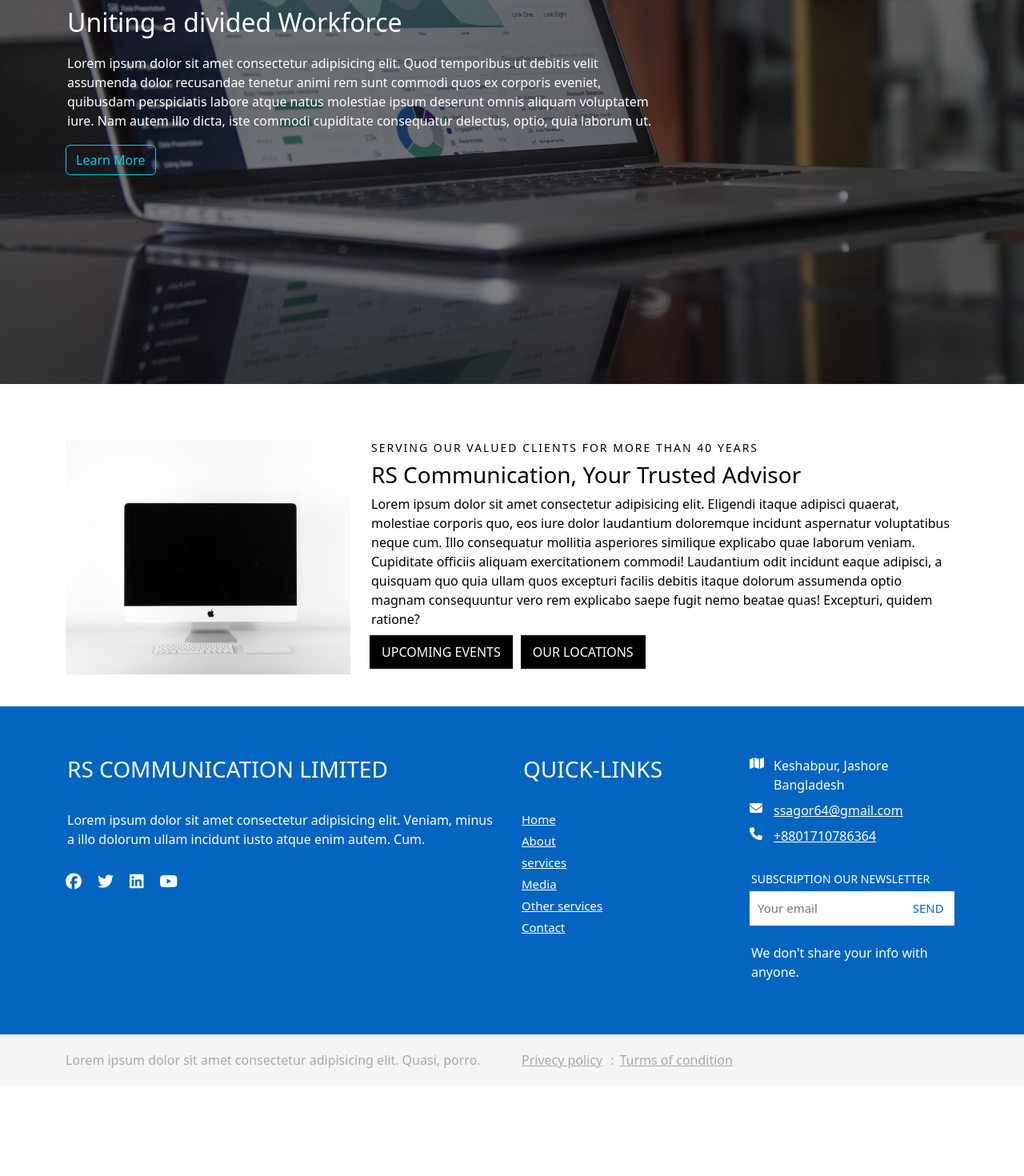
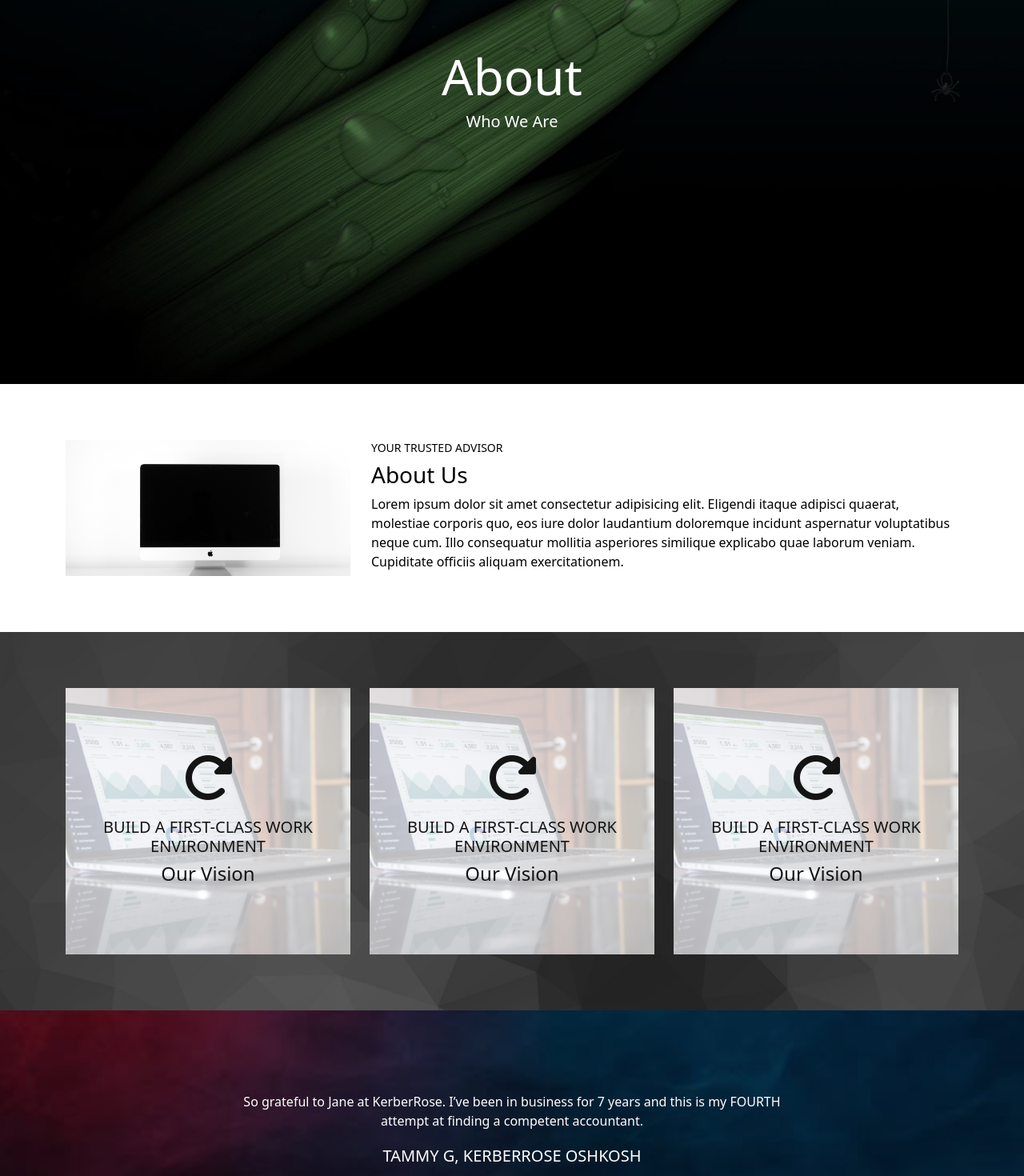
Before and after one commit to sagordevnath/rs-combd, a React (Vite) app: page /aboutUs in a window 1280 px wide. Shown: the part 320-1790 px from the top of the page at 80% size. Before the commit the page ends 1677 px from the top, so only its background shows below. Built offline with nearby package versions, Linux system fonts and the light colour scheme.

Commit message:
About Page Running

```diff
--- a/src/Pages/About/About.jsx
+++ b/src/Pages/About/About.jsx
@@ -1,13 +1,17 @@
 import React from 'react';
 import "./About.css";
-import Banner from '../Home/Banner';
-import AboutOne from '../Home/AboutOne';
+import AboutBanner from './AboutBanner';
+import AboutTwo from './AboutTwo';
+import MissionVision from './MissionVision';
+import Testimonial from '../Home/Testimonial';
 
 const About = () => {
     return (
         <div>
-            <Banner/>
-            <AboutOne/>
+            <AboutBanner/>
+            <AboutTwo/>
+            <MissionVision/>
+            <Testimonial/>
         </div>
     );
 };
--- /dev/null
+++ b/src/Pages/About/AboutBanner.css
@@ -0,0 +1,31 @@
+.about-banner-are {
+    height: calc(100vh - 66px);
+    /* width: 100%; */
+    background-image: url(../../assets/images/details/section-bg-1.jpg);
+    /* opacity: 10px; */
+    /* margin-bottom: 20px; */
+    background-position: center;
+    background-size: cover;
+    background-repeat: no-repeat;
+    position: relative;
+    z-index: 1;
+    display: flex;
+    align-items: center;
+    color: #fff !important;
+}
+.about-banner-are::after {
+    position: absolute;
+    content: "";
+    top: 0;
+    left: 0;
+    right: 0;
+    bottom: 0;
+    background-color: rgba(0, 0, 0, 0.5);
+    z-index: -1;
+}
+.about-banner-text{
+    text-align: center;
+}
+.about-banner-text h3{
+    font-size: 62px;
+}
--- /dev/null
+++ b/src/Pages/About/AboutBanner.jsx
@@ -0,0 +1,19 @@
+import React from 'react';
+import "./AboutBanner.css";
+
+const AboutBanner = () => {
+    return (
+        <section className="about-banner-are">
+            <div className="container">
+                <div className="row">
+                    <div className="about-banner-text">
+                        <h3>About</h3>
+                        <h5>Who We Are</h5>
+                    </div>
+                </div>
+            </div>
+        </section>
+    );
+};
+
+export default AboutBanner;
--- /dev/null
+++ b/src/Pages/About/AboutTwo.css
@@ -0,0 +1,3 @@
+.about-two-area{
+    padding: 70px 0;
+}
--- /dev/null
+++ b/src/Pages/About/AboutTwo.jsx
@@ -0,0 +1,32 @@
+import React from 'react';
+import "./AboutTwo.css";
+
+const AboutTwo = () => {
+    return (
+        <section className="about-two-area">
+        <div className="container">
+          <div className="row">
+            <div className="col-md-4">
+              <div className="desktop-img"></div>
+            </div>
+            <div className="col-md-8">
+              <div className="about-two-text">
+                <h6>YOUR TRUSTED ADVISOR</h6>
+                <h3>About Us</h3>
+                <p>
+                  Lorem ipsum dolor sit amet consectetur adipisicing elit.
+                  Eligendi itaque adipisci quaerat, molestiae corporis quo, eos
+                  iure dolor laudantium doloremque incidunt aspernatur
+                  voluptatibus neque cum. Illo consequatur mollitia asperiores
+                  similique explicabo quae laborum veniam. Cupiditate officiis
+                  aliquam exercitationem.
+                </p>
+              </div>
+            </div>
+          </div>
+        </div>
+      </section>
+    );
+};
+
+export default AboutTwo;
--- /dev/null
+++ b/src/Pages/About/MissionVision.css
@@ -0,0 +1,30 @@
+.mission-vision-area {
+    padding: 70px 0;
+    background-image: url(../../assets/images/details/about-banner-1.jpg);
+    background-position: center;
+    background-size: cover;
+    background-repeat: no-repeat;
+    color: #141414 !important;
+  }
+  .single-mission{
+    padding: 80px 40px;
+    background-image: url(../../assets/images/details/banner-bg.jpg);
+    background-position: center;
+    background-size: cover;
+    background-repeat: no-repeat;
+    position: relative;
+    z-index: 1;
+  }
+  .single-mission::after {
+    position: absolute;
+    content: "";
+    top: 0;
+    left: 0;
+    right: 0;
+    bottom: 0;
+    background-color: rgba(255, 255, 255, 0.7);
+    z-index: -1;
+  }
+  .single-mission i{
+    font-size: 64px;
+  }
--- /dev/null
+++ b/src/Pages/About/MissionVision.jsx
@@ -0,0 +1,36 @@
+import React from 'react';
+import "./MissionVision.css";
+
+const MissionVision = () => {
+    return (
+        <section className="mission-vision-area">
+            <div className="container">
+                <div className="row">
+                    <div className="col-md-4">
+                        <div className="single-mission text-center">
+                            <i class="fa-solid fa-rotate-right mb-3" aria-hidden="true"></i>
+                            <h5>BUILD A FIRST-CLASS WORK ENVIRONMENT</h5>
+                            <h4>Our Vision</h4>
+                        </div>
+                    </div>
+                    <div className="col-md-4">
+                        <div className="single-mission text-center">
+                            <i class="fa-solid fa-rotate-right mb-3" aria-hidden="true"></i>
+                            <h5>BUILD A FIRST-CLASS WORK ENVIRONMENT</h5>
+                            <h4>Our Vision</h4>
+                        </div>
+                    </div>
+                    <div className="col-md-4">
+                        <div className="single-mission text-center">
+                            <i class="fa-solid fa-rotate-right mb-3" aria-hidden="true"></i>
+                            <h5>BUILD A FIRST-CLASS WORK ENVIRONMENT</h5>
+                            <h4>Our Vision</h4>
+                        </div>
+                    </div>
+                </div>
+            </div>
+        </section>
+    );
+};
+
+export default MissionVision;
```
Also changed, not shown: src/assets/images/details/about-banner-1.jpg (added).
